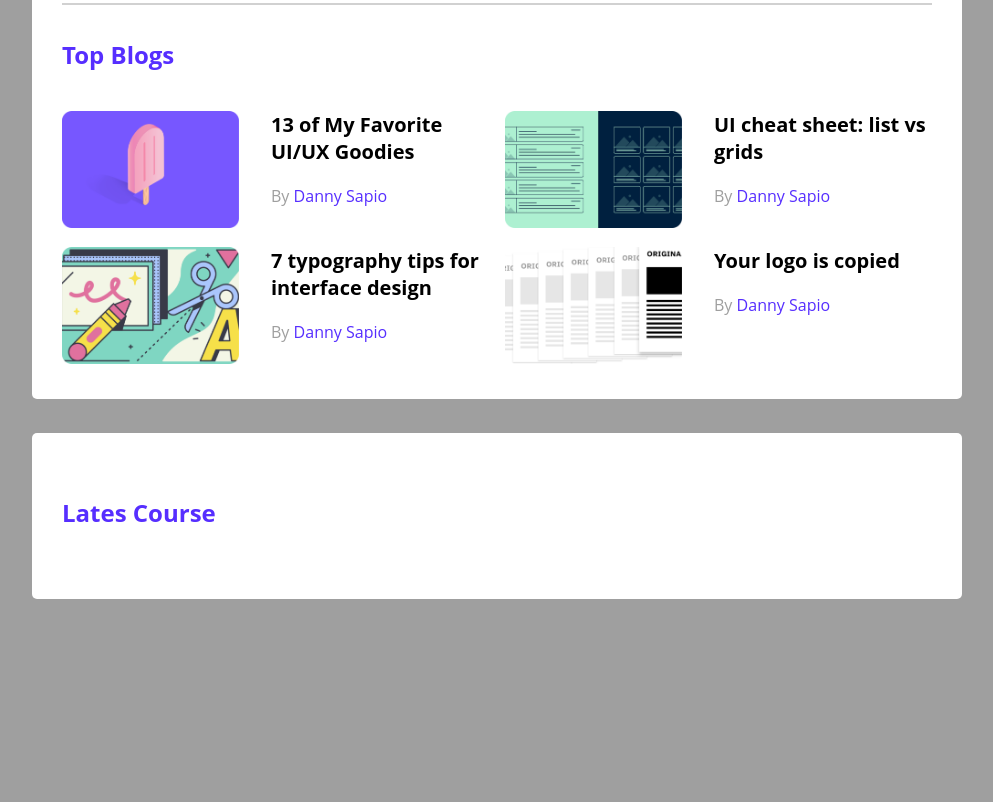
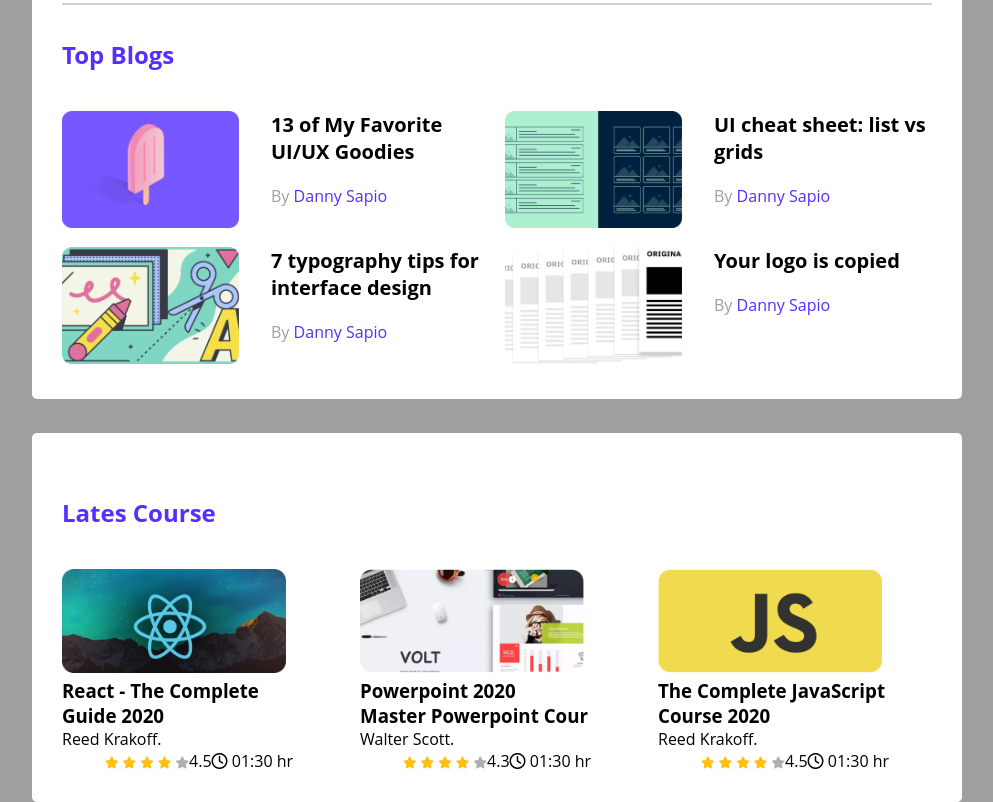
Before and after one commit to Suvobd100/leader-board-css3, a plain HTML site: page index.html in a window 1280 px wide. Shown: the part 339-1141 px from the top of the page, without its empty margins (143-1136 px from the left). Before the commit the page ends 938 px from the top, so only its background shows below. Drawn offline with Linux system fonts and the light colour scheme.

Commit message:
complet but not nav

```diff
--- a/index.html
+++ b/index.html
@@ -5,6 +5,8 @@
     <meta http-equiv="X-UA-Compatible" content="IE=edge">
     <meta name="viewport" content="width=device-width, initial-scale=1.0">
     <title>Leader Board</title>
+    <!-- font awesome -->
+    <script src="https://kit.fontawesome.com/f25ee54337.js" crossorigin="anonymous"></script>
     <!-- stylesheet -->
     <link rel="stylesheet" href="styles/style.css">
 
@@ -114,6 +116,92 @@
          -------------------++++++++++++-->
          <section class="container">
             <h2 class="section-title">Lates Course</h2>
+            <div class="courses">
+                <div class="course">
+                    <div class="course-banner">
+                        <img src="images/courses/course-1.png" alt="">
+                    </div>
+                    <div class="course-detail">
+                        <h3 class="course-title">
+                            React - The Complete <br> Guide 2020
+
+                        </h3>
+
+                    </div>
+                    <p class="course-authour">Reed Krakoff.</p>
+                    <div class="course-info">
+                        <div>
+                            <i class="fa-solid fa-star filled"></i>
+                            <i class="fa-solid fa-star filled"></i>
+                            <i class="fa-solid fa-star filled"></i>
+                            <i class="fa-solid fa-star filled"></i>
+                            <i class="fa-solid fa-star empty"> </i>
+                        </div>
+                            <span>4.5</span>
+                            <div class="course-duration">
+                                <i class="fa-regular fa-clock"></i> 01:30 hr
+                            </div>
+
+                    </div>
+
+                </div>
+                <div class="course">
+                    <div class="course-banner">
+                        <img src="images/courses/course-2.png" alt="">
+                    </div>
+                    <div class="course-detail">
+                        <h3 class="course-title">
+                            Powerpoint 2020  <br> Master Powerpoint Cour
+
+                        </h3>
+
+                    </div>
+                    <p class="course-authour">Walter Scott.</p>
+                    <div class="course-info">
+                        <div>
+                            <i class="fa-solid fa-star filled"></i>
+                            <i class="fa-solid fa-star filled"></i>
+                            <i class="fa-solid fa-star filled"></i>
+                            <i class="fa-solid fa-star filled"></i>
+                            <i class="fa-solid fa-star empty"> </i>
+                        </div>
+                            <span>4.3</span>
+                            <div class="course-duration">
+                                <i class="fa-regular fa-clock"></i> 01:30 hr
+                            </div>
+
+                    </div>
+
+                </div>
+                <div class="course">
+                    <div class="course-banner">
+                        <img src="images/courses/course-3.png" alt="">
+                    </div>
+                    <div class="course-detail">
+                        <h3 class="course-title">
+                            The Complete JavaScript  <br> Course 2020
+
+                        </h3>
+
+                    </div>
+                    <p class="course-authour">Reed Krakoff.</p>
+                    <div class="course-info">
+                        <div>
+                            <i class="fa-solid fa-star filled"></i>
+                            <i class="fa-solid fa-star filled"></i>
+                            <i class="fa-solid fa-star filled"></i>
+                            <i class="fa-solid fa-star filled"></i>
+                            <i class="fa-solid fa-star empty"> </i>
+                        </div>
+                            <span>4.5</span>
+                            <div class="course-duration">
+                                <i class="fa-regular fa-clock"></i> 01:30 hr
+                            </div>
+
+                    </div>
+
+                </div>
+            </div>
 
          </section>
     </main>
--- a/styles/style.css
+++ b/styles/style.css
@@ -70,36 +70,78 @@ hr {
 /*----------------------------
        top blog styles
  -----------------------------*/
- .blogs{
+.blogs {
     display: grid;
     grid-template-columns: repeat(2, 1fr);
     grid-row-gap: 14px;
     grid-column-gap: 16px;
- }
-.blog{
+}
+
+.blog {
     display: flex;
 }
+
 .blog .thumbnail img {
     width: 177px;
     height: 117px;
 }
-.blog-info{
+
+.blog-info {
     margin-left: 16px;
 }
-.blog-title{
+
+.blog-title {
     font-size: 20px;
     margin-left: 16px;
     margin-bottom: 20px;
 }
 
-.blog-author{
+.blog-author {
     font-size: 16px;
     color: #9F9F9F;
     margin-left: 16px;
 
 }
-.blog-author a{
+
+.blog-author a {
     font-size: 16px;
     text-decoration: none;
     color: #562EFF;
 }
+
+/*-------------------------------------
+                Courses style
+----------------------------*/
+
+.courses{
+    display: grid;
+    grid-template-columns: repeat(3, 1fr);
+    grid-column-gap: 24px;
+}
+
+.course-banner img {
+    width: 224px;
+    height: 104px;
+}
+.course-info{
+    display: flex;
+    align-items: center;
+    justify-content: center;
+
+}
+.fa-star{
+    font-size: 12px;
+}
+.fa-star.filled{
+    color: #FFC014;
+
+}
+.fa-star.empty{
+    color: #AEAEAE;
+
+}
+
+/* .fa-clock{
+    background-color:  #FF4A60;
+    border-radius: 50%;
+} */
```
